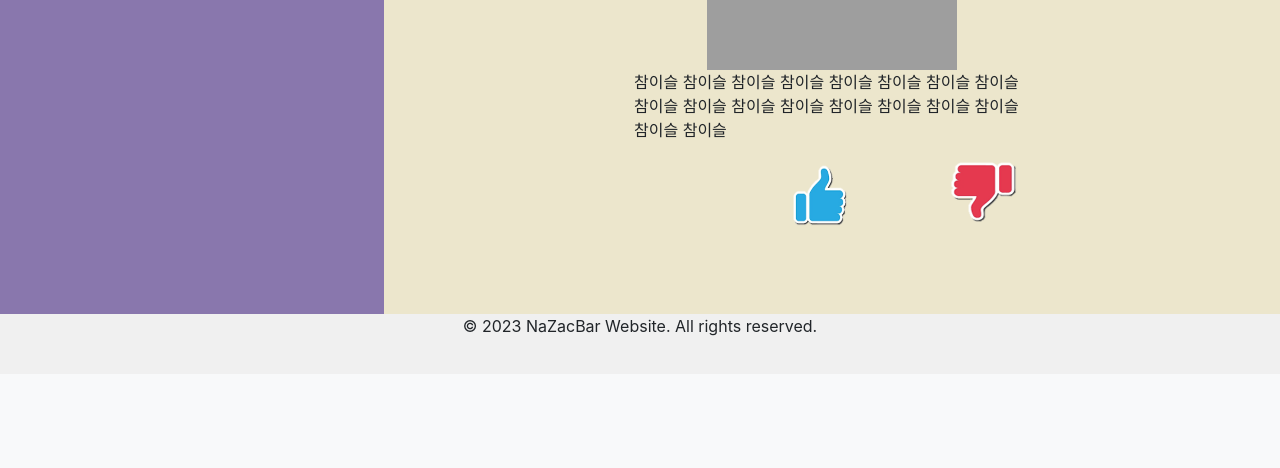
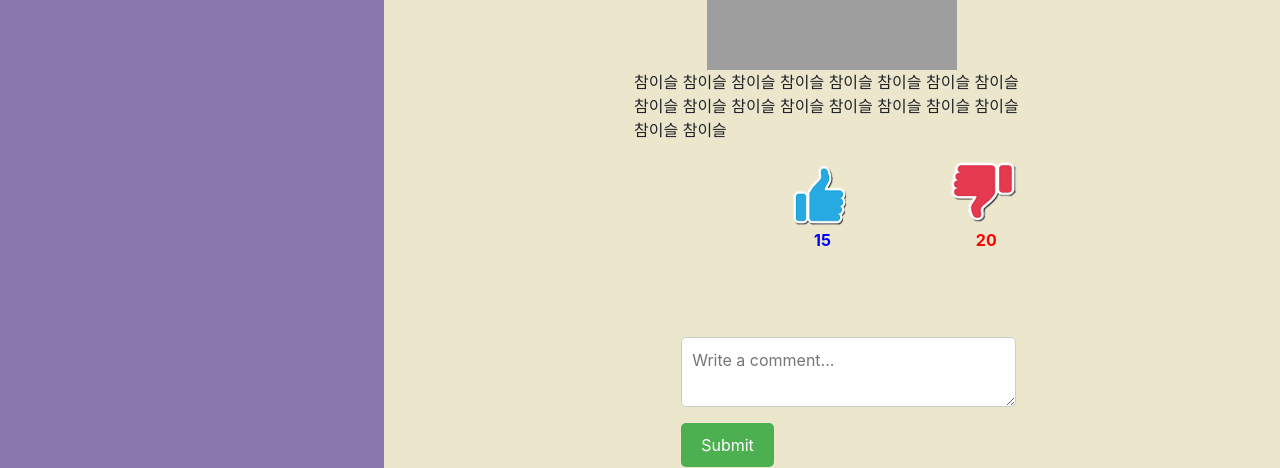
Before and after one commit to DongkwanKim00/NaZacBar, a React (Create React App) app: page /search in a window 1280 px wide. Both pictures are taken after a click on the button "참이슬". Shown: the part 332-800 px from the top of the page. Built offline with nearby package versions, Linux system fonts and the light colour scheme; grey boxes are pictures that could not be loaded; the HTML template or start-up script is replaced by a standard one; what react-native would draw is missing.

Commit message:
댓글창 추가

```diff
--- a/src/index.css
+++ b/src/index.css
@@ -100,7 +100,7 @@ code {
 .home-search-area{ /* 홈 때문에 추가*/
   width: 30%;
   float: left;
-  height: 550px;
+  height: 850px;
   box-sizing: border-box;
   background: #8977ad;
 
@@ -109,7 +109,7 @@ code {
 .home-contents-area{ /* 홈 때문에 추가*/
   width: 70%;
   float: right;
-  height: 550px;
+  height: 850px;
   box-sizing: border-box;
   background: #ece6cc;
 
@@ -124,6 +124,70 @@ code {
   height:70px;
 
 }
+.numOfLikes{
+  margin: 0 430px;
+  margin-right: -285px;
+  color:blue;
+  font-weight:bold;
+}
+.numOfNotLikes{
+  margin: 0 430px;
+  margin-right: -285px;
+  color : red;
+  font-weight:bold;
+}
+.comment-box-container {
+  display: flex;
+  justify-content: center;
+  align-items: center;
+  height: 100vh;
+}
+.comment-container {
+  display: flex;
+  justify-content: center;
+  align-items: center;
+}
+
+.comment-box {
+  width: 400px;
+  padding: 20px;
+  border: 1px solid #ccc;
+  border-radius: 5px;
+}
+
+.comment-box h3 {
+  margin-bottom: 10px;
+}
+
+.comment-box ul {
+  list-style-type: none;
+  padding: 0;
+  margin: 0;
+}
+
+.comment-box li {
+  margin-bottom: 10px;
+}
+
+.comment-box textarea {
+  width: 100%;
+  height: 100px;
+  resize: none;
+  padding: 5px;
+  margin-bottom: 10px;
+}
+
+.comment-box button {
+  background-color: #4caf50;
+  color: white;
+  border: none;
+  padding: 10px;
+  cursor: pointer;
+}
+
+.comment-box button:hover {
+  background-color: #45a049;
+}
 .like-container {
   display: flex; /* 내부 요소들을 가로로 배치 */
 
@@ -132,6 +196,7 @@ code {
   margin-right: -305px; /* 이미지 사이의 오른쪽 여백 제거 */
 
 }
+
 button{ /* 홈 때문에 추가 */
 
   background-color:transparent;
--- /dev/null
+++ b/src/pages/CommentBox.js
@@ -0,0 +1,77 @@
+import React, { Component } from 'react';
+import { getComments, addComment } from './CommentList';
+
+import './Soju.css';
+
+class CommentBox extends Component {
+  constructor() {
+    super();
+    this.state = {
+      comments: [],
+      newComment: '',
+    };
+  }
+
+  componentDidMount() {
+    this.fetchComments();
+  }
+
+  fetchComments = () => {
+    const comments = getComments();
+    this.setState({ comments });
+  };
+
+  handleInputChange = (event) => {
+    this.setState({
+      newComment: event.target.value,
+    });
+  };
+
+  handleSubmit = (event) => {
+    event.preventDefault();
+    const { newComment, comments } = this.state;
+    if (newComment.trim() !== '') {
+      addComment(newComment);
+      const updatedComments = [newComment, ...comments];
+      this.setState({
+        comments: updatedComments,
+        newComment: '',
+      });
+    }
+  };
+
+  render() {
+    const { comments, newComment } = this.state;
+
+    return (
+      <div className="comment-box-container">
+        <div className="comment-list">
+          {comments.length > 0 ? (
+            <ul>
+              {comments.map((comment, index) => (
+                <li key={index} className="comment-item">
+                  {comment}
+                </li>
+              ))}
+            </ul>
+          ) : (
+            <p className="no-comments">No comments yet</p>
+          )}
+        </div>
+        <form onSubmit={this.handleSubmit}>
+          <textarea
+            className="comment-input"
+            value={newComment}
+            onChange={this.handleInputChange}
+            placeholder="Write a comment..."
+          ></textarea>
+          <button className="comment-submit-btn" type="submit">
+            Submit
+          </button>
+        </form>
+      </div>
+    );
+  }
+}
+
+export default CommentBox;
--- /dev/null
+++ b/src/pages/CommentList.js
@@ -0,0 +1,11 @@
+let comments = [];
+
+function getComments() {
+  return comments;
+}
+
+function addComment(comment) {
+  comments.unshift(comment);
+}
+
+export { getComments, addComment };
--- a/src/pages/Search.js
+++ b/src/pages/Search.js
@@ -2,6 +2,7 @@ import React, { Component } from 'react';
 import Information from './info-json';
 import '../index.css';
 import './Soju.css';
+import CommentBox from './CommentBox';
 
 class Search extends Component {
   constructor() {
@@ -66,7 +67,7 @@ class Search extends Component {
         return data;
       }
     }).map((data) => (
-      <div>
+      <div key={data.name}>
         <ul>
           <li style={{ position: 'relative', left: '10vh' }}>
             <button style={styleInfo} onClick={this.handleClick(1)}>
@@ -81,11 +82,6 @@ class Search extends Component {
       (data) => data.name === this.state.clickedItem
     );
 
-    if (checkClicked === 1 && selectedItem) {
-      const selectedItemContent = Information.find(
-        (data) => data.name === this.state.clickedItem
-      ).content;
-
     return (
       <div style={{ marginTop: '16px' }}>
         <div className="home-search-area">
@@ -97,41 +93,42 @@ class Search extends Component {
           />
         </div>
         <div className="home-contents-area">
+          {checkClicked === 1 && selectedItem ? (
+            <>
               <h1 align="center">{this.state.clickedItem}</h1>
-
               <img
                 className="sojustyle"
                 src={`/전국 소주/${selectedItem.image}`}
                 alt={selectedItem.name}
               />
               <div className="content-container">
-            <p>{selectedItemContent}</p>
-
+                <p>{selectedItem.content}</p>
               </div>
               <div className="like-container">
                 <img className="like-notlike" src={`/like.png`} alt="Like" />
-              <img className="like-notlike" src={`/NotLike.png`} alt="Not Like" />
+                <img
+                  className="like-notlike"
+                  src={`/NotLike.png`}
+                  alt="Not Like"
+                />
               </div>
-
+              <div className="like-container">
+                <div>
+                  <p className="numOfLikes" alt="numOfLikes">15</p>
+                </div>
+                <div>
+                  <p className="numOfNotLikes" alt="numOfNotLikes">20</p>
                 </div>
               </div>
-      );
-    } else {
-      return (
-        <div style={{ marginTop: '16px' }}>
-          <div className="home-search-area">
-            <input
-              type="text"
-              placeholder="Enter "
-              style={elementStyle}
-              onKeyDown={(e) => this.searchSpace(e)}
-            />
+              <CommentBox />
+            </>
+          ) : (
+            items
+          )}
         </div>
-          <div className="home-contents-area">{items}</div>
       </div>
     );
   }
 }
-}
 
 export default Search;
--- a/src/pages/Soju.css
+++ b/src/pages/Soju.css
@@ -1,7 +1,47 @@
 .sojustyle {
-    /*width: 20%;*/
-    width: 250px;
-  height: 250px;
-    margin: auto;
-    display: block;
+  /*width: 20%;*/
+  width: 250px;
+height: 250px;
+  margin: auto;
+  display: block;
 }
+
+.comment-box-container {
+  margin-top: -250px;
+  margin-left:-100px
+}
+
+.comment-input {
+  width: 100%;
+  padding: 10px;
+  margin-bottom: 10px;
+  border: 1px solid #ccc;
+  border-radius: 5px;
+}
+
+.comment-submit-btn {
+  background-color: #4caf50;
+  color: #fff;
+  padding: 10px 20px;
+  border: none;
+  border-radius: 5px;
+  cursor: pointer;
+}
+
+.comment-list {
+  margin-top: 350px;
+
+}
+
+.comment-item {
+  background-color: #f5f5f5;
+  padding: 10px;
+  border: 1px solid #ccc;
+  border-radius: 5px;
+  margin-bottom: 10px;
+}
+
+.no-comments {
+  text-align: center;
+  color: #999;
+}
```
Lines whose indentation alone changed are shown as unchanged.
